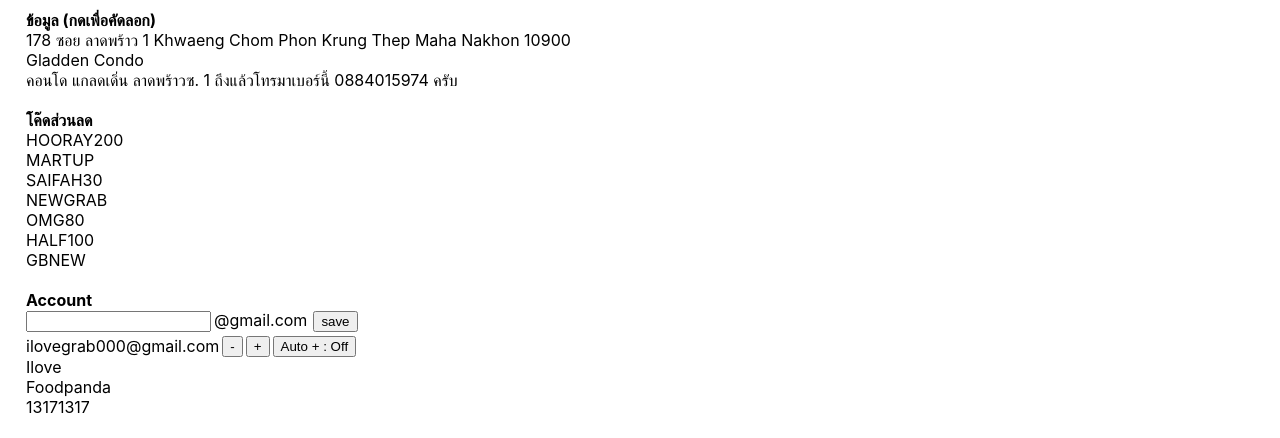
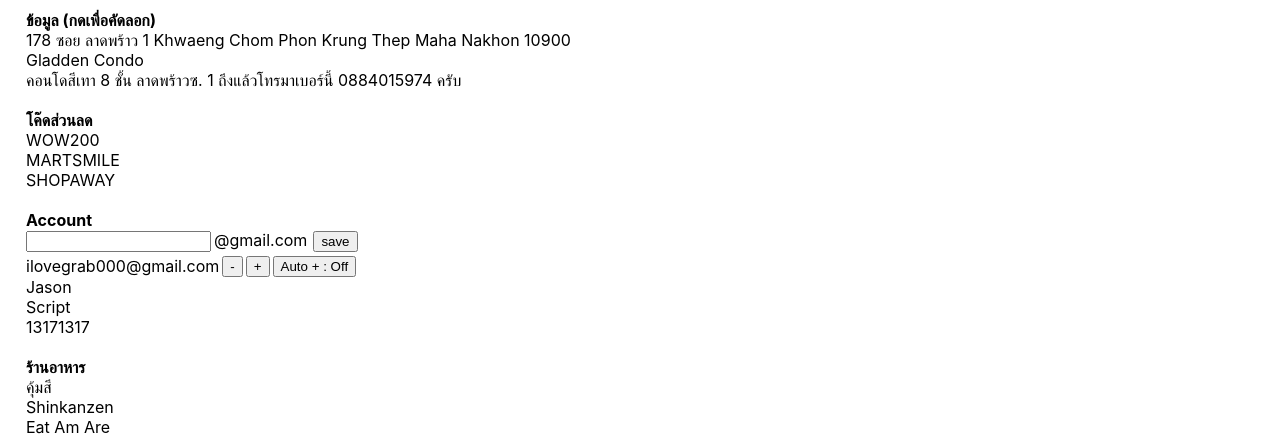
Before and after one commit to book1317/react-sms-pincode-auto-refresh, a React (Create React App) app: page / in a window 1280 px wide. Shown: the part 233-671 px from the top of the page. Built offline with nearby package versions, Linux system fonts and the light colour scheme; no server answers.

Commit message:
update code

```diff
--- a/src/App.js
+++ b/src/App.js
@@ -253,19 +253,15 @@
                     </CopyButton>
                     <CopyButton onCopied={this.onCopy}>{address2 || 'Gladden Condo'}</CopyButton>
                     <CopyButton onCopied={this.onCopy}>
-                        {address3 || 'คอนโด แกลดเดิ่น ลาดพร้าวซ. 1 ถึงแล้วโทรมาเบอร์นี้ 0884015974 ครับ'}
+                        {address3 || 'คอนโดสีเทา 8 ชั้น ลาดพร้าวซ. 1 ถึงแล้วโทรมาเบอร์นี้ 0884015974 ครับ'}
                     </CopyButton>
                 </div>
 
                 <div className="howto">
                     <div className="howtoTitle">โค๊ดส่วนลด</div>
-                    <CopyButton onCopied={this.onCopy}>HOORAY200</CopyButton>
-                    <CopyButton onCopied={this.onCopy}>MARTUP</CopyButton>
-                    <CopyButton onCopied={this.onCopy}>SAIFAH30</CopyButton>
-                    <CopyButton onCopied={this.onCopy}>NEWGRAB</CopyButton>
-                    <CopyButton onCopied={this.onCopy}>OMG80</CopyButton>
-                    <CopyButton onCopied={this.onCopy}>HALF100</CopyButton>
-                    <CopyButton onCopied={this.onCopy}>GBNEW</CopyButton>
+                    <CopyButton onCopied={this.onCopy}>WOW200</CopyButton>
+                    <CopyButton onCopied={this.onCopy}>MARTSMILE</CopyButton>
+                    <CopyButton onCopied={this.onCopy}>SHOPAWAY</CopyButton>
                 </div>
 
                 <div className="howto">
@@ -347,13 +343,14 @@
                             </button>
                         </div>
                     </div>
-                    <CopyButton onCopied={this.onCopy}>Ilove</CopyButton>
-                    <CopyButton onCopied={this.onCopy}>Foodpanda</CopyButton>
+                    <CopyButton onCopied={this.onCopy}>Jason</CopyButton>
+                    <CopyButton onCopied={this.onCopy}>Script</CopyButton>
                     <CopyButton onCopied={this.onCopy}>13171317</CopyButton>
                 </div>
 
                 <div className="howto">
                     <div className="howtoTitle">ร้านอาหาร</div>
+                    <CopyButton onCopied={this.onCopy}>คุ้มสึ</CopyButton>
                     <CopyButton onCopied={this.onCopy}>Shinkanzen</CopyButton>
                     <CopyButton onCopied={this.onCopy}>Eat Am Are</CopyButton>
                     <CopyButton onCopied={this.onCopy}>McDonald</CopyButton>
```
